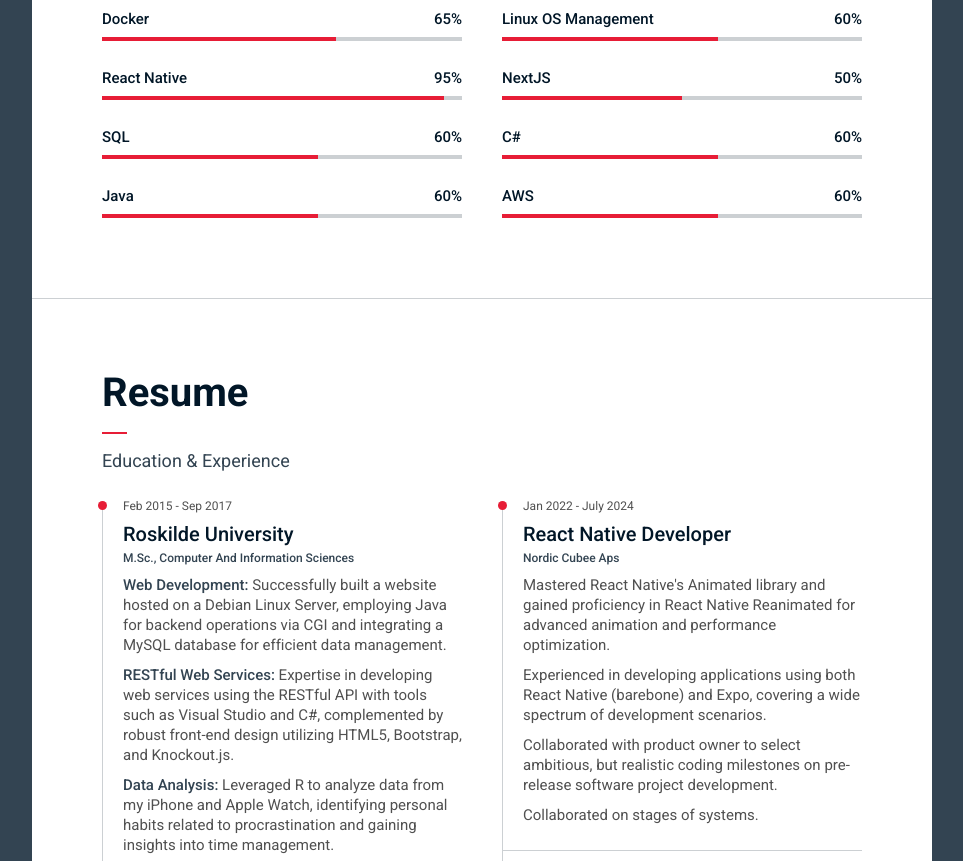
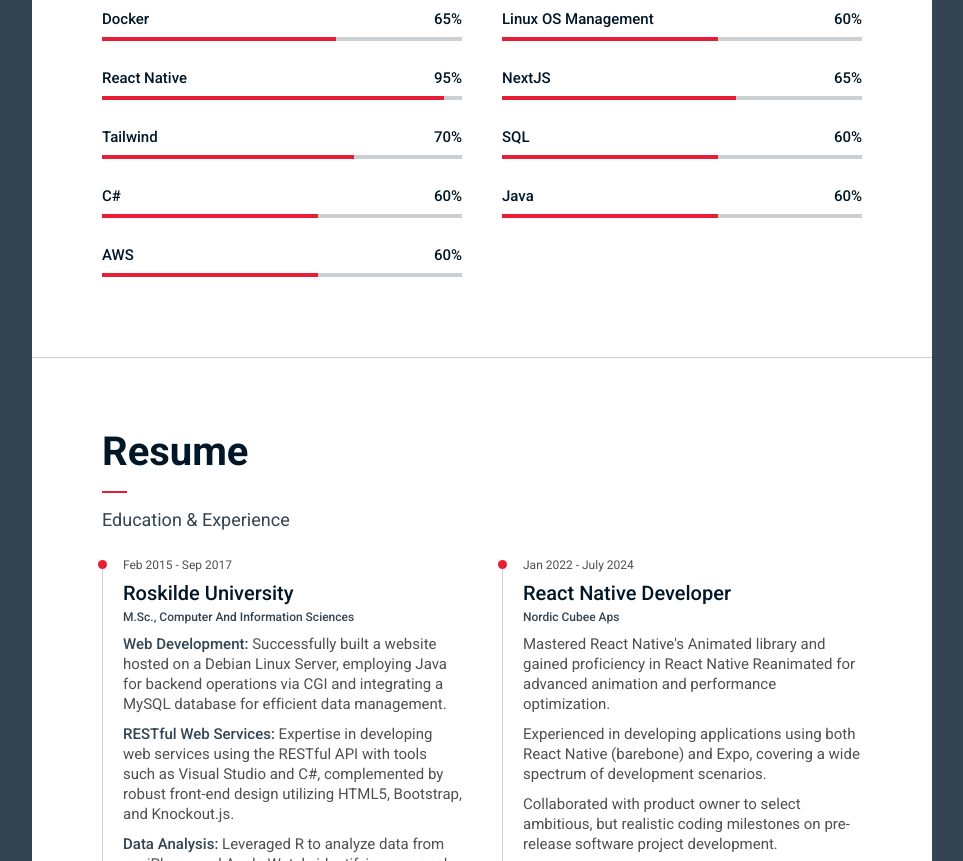
Before and after one commit to panpan31415/panpan-blog, a React (Create React App) app: page /#/ in a window 1280 px wide. Shown: the part 1360-2221 px from the top of the page, without its empty margins (308-1271 px from the left). Built offline with nearby package versions, Linux system fonts and the light colour scheme.

Commit message:
update profile data

```diff
--- a/src/profile-data.ts
+++ b/src/profile-data.ts
@@ -41,7 +41,11 @@ export const skills: Skill[] = [
     },
     {
         name: 'NextJS',
-        value: 50,
+        value: 65,
+    },
+    {
+        name: 'Tailwind',
+        value: 70,
     },
     {
         name: 'SQL',
```
